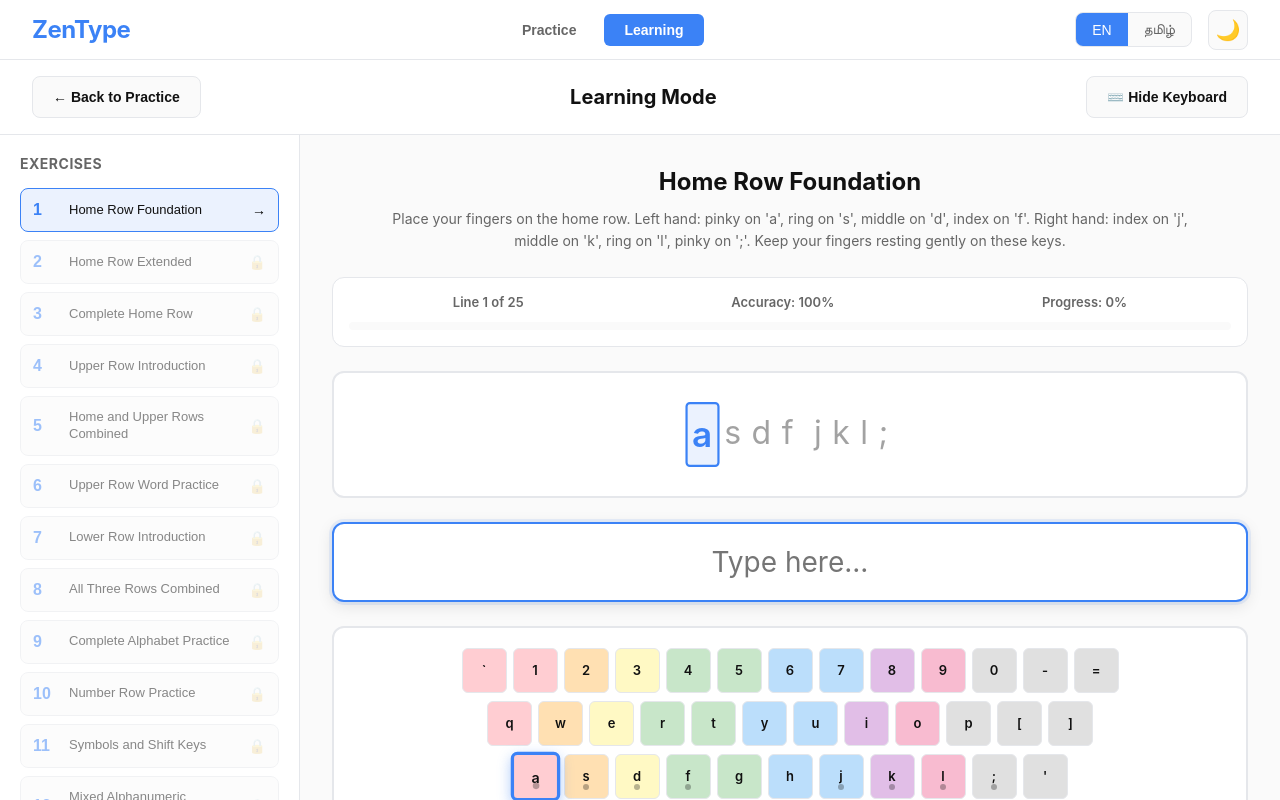
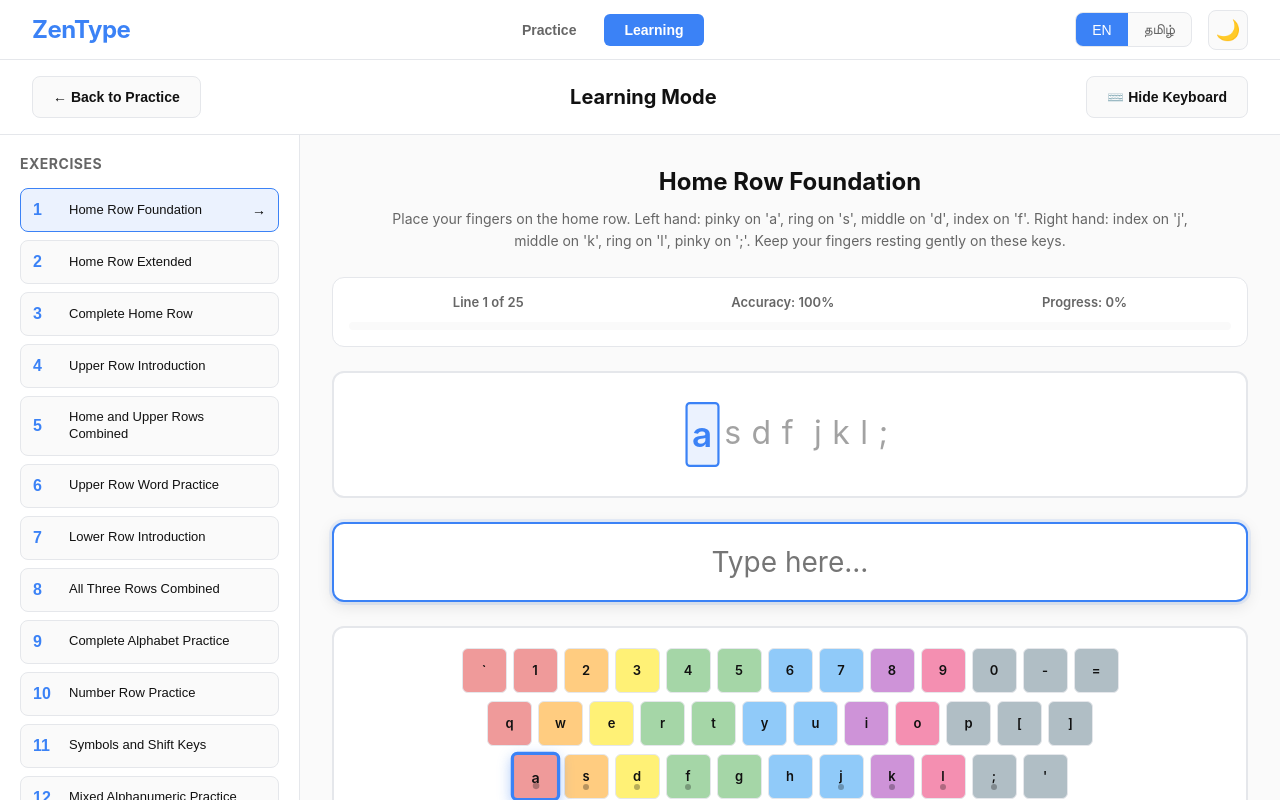
Before and after one commit to itslokeshx/ZenType, a React (Vite) app: page / in a window 1280 px wide. Both pictures are taken after a click on the button "Learning". Shown: the top 800 px of the page. Built offline with nearby package versions, Linux system fonts and the light colour scheme.

Commit message:
feat: enhance styling for app layout and update finger color mapping for visual keyboard

```diff
--- a/src/App.css
+++ b/src/App.css
@@ -911,6 +911,9 @@
   display: flex;
   flex-direction: column;
   gap: 24px;
+  flex: 1;
+  background-color: var(--bg-primary);
+  min-height: 0;
 }
 
 .exercise-info {
@@ -1111,7 +1114,7 @@
 }
 
 .key-label {
-  color: var(--text-primary);
+  color: #111111;
   font-size: 13px;
 }
 
--- a/src/components/LearningPage.jsx
+++ b/src/components/LearningPage.jsx
@@ -207,10 +207,8 @@ function LearningPage({ language, theme, onBackToPractice }) {
     };
 
     const canAccessExercise = (exerciseId) => {
-        if (exerciseId === 1) return true;
-        const prevExerciseId = exerciseId - 1;
-        const prevScore = progress[language].exerciseScores[prevExerciseId];
-        return prevScore && prevScore.completed;
+        // All exercises are now unlocked
+        return true;
     };
 
     const getExerciseStatus = (exerciseId) => {
--- a/src/components/VisualKeyboard.jsx
+++ b/src/components/VisualKeyboard.jsx
@@ -1,16 +1,16 @@
 import { useMemo } from 'react';
 
-// Finger color mapping
+// Finger color mapping - More vibrant colors
 const FINGER_COLORS = {
-    'left-pinky': '#ffcdd2',      // Light red
-    'left-ring': '#ffe0b2',       // Light orange
-    'left-middle': '#fff9c4',     // Light yellow
-    'left-index': '#c8e6c9',      // Light green
-    'right-index': '#bbdefb',     // Light blue
-    'right-middle': '#e1bee7',    // Light purple
-    'right-ring': '#f8bbd0',      // Light pink
-    'right-pinky': '#e0e0e0',     // Light gray
-    'thumb': '#d7ccc8'            // Light brown
+    'left-pinky': '#ef9a9a',      // Vibrant coral red
+    'left-ring': '#ffcc80',       // Warm orange
+    'left-middle': '#fff176',     // Bright yellow
+    'left-index': '#a5d6a7',      // Fresh green
+    'right-index': '#90caf9',     // Sky blue
+    'right-middle': '#ce93d8',    // Lavender purple
+    'right-ring': '#f48fb1',      // Rose pink
+    'right-pinky': '#b0bec5',     // Steel gray
+    'thumb': '#bcaaa4'            // Warm brown
 };
 
 // English QWERTY layout with finger assignments
```
